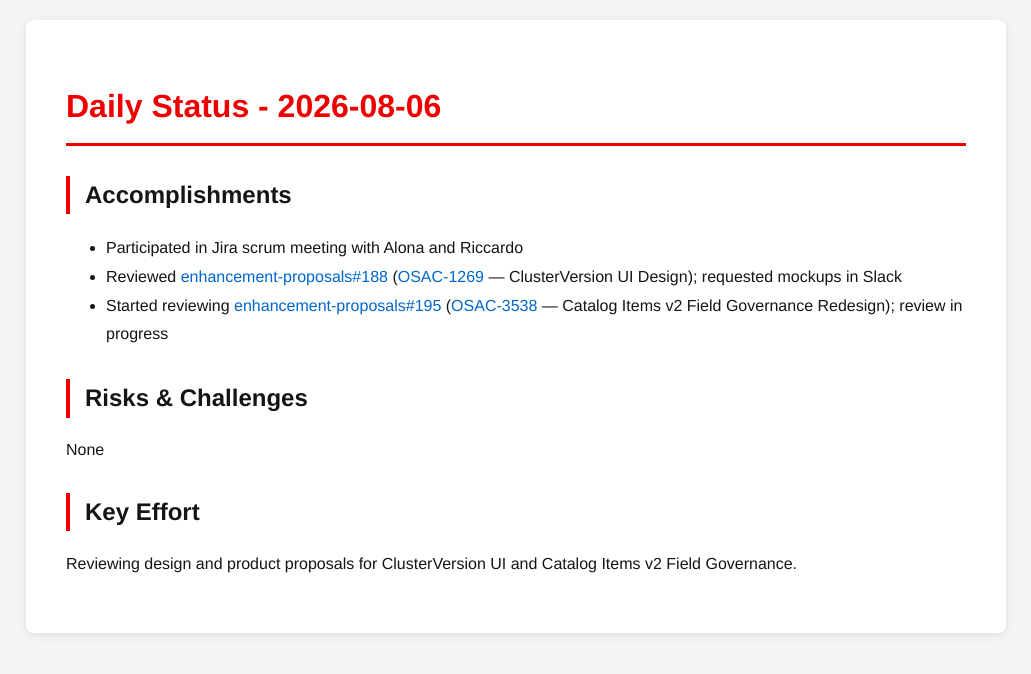
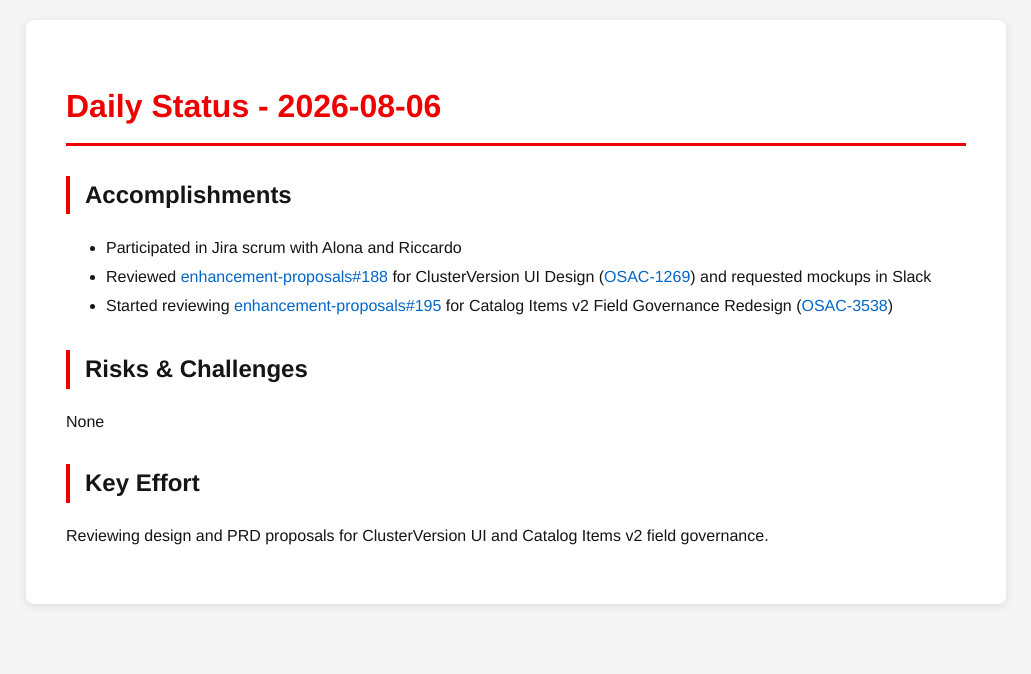
Before and after one commit to tzvatot/daily-status, a Jekyll site: the page built from 2026-08-06.md, in a window 1280 px wide. Shown: the top 674 px of the page, without its empty margins (124-1155 px from the left). Built offline with Jekyll 4.4.1, drawn with Linux system fonts in a browser that asks for light colours.

Commit message:
Daily status update - 2026-08-06

```diff
--- a/2026-08-06.md
+++ b/2026-08-06.md
@@ -7,12 +7,12 @@
 # Daily Status - 2026-08-06
 
 ## Accomplishments
-- Participated in Jira scrum meeting with Alona and Riccardo
-- Reviewed [enhancement-proposals#188](https://github.com/osac-project/enhancement-proposals/pull/188) ([OSAC-1269](https://redhat.atlassian.net/browse/OSAC-1269) — ClusterVersion UI Design); requested mockups in Slack
-- Started reviewing [enhancement-proposals#195](https://github.com/osac-project/enhancement-proposals/pull/195) ([OSAC-3538](https://redhat.atlassian.net/browse/OSAC-3538) — Catalog Items v2 Field Governance Redesign); review in progress
+- Participated in Jira scrum with Alona and Riccardo
+- Reviewed [enhancement-proposals#188](https://github.com/osac-project/enhancement-proposals/pull/188) for ClusterVersion UI Design ([OSAC-1269](https://redhat.atlassian.net/browse/OSAC-1269)) and requested mockups in Slack
+- Started reviewing [enhancement-proposals#195](https://github.com/osac-project/enhancement-proposals/pull/195) for Catalog Items v2 Field Governance Redesign ([OSAC-3538](https://redhat.atlassian.net/browse/OSAC-3538))
 
 ## Risks & Challenges
 None
 
 ## Key Effort
-Reviewing design and product proposals for ClusterVersion UI and Catalog Items v2 Field Governance.
+Reviewing design and PRD proposals for ClusterVersion UI and Catalog Items v2 field governance.
```
